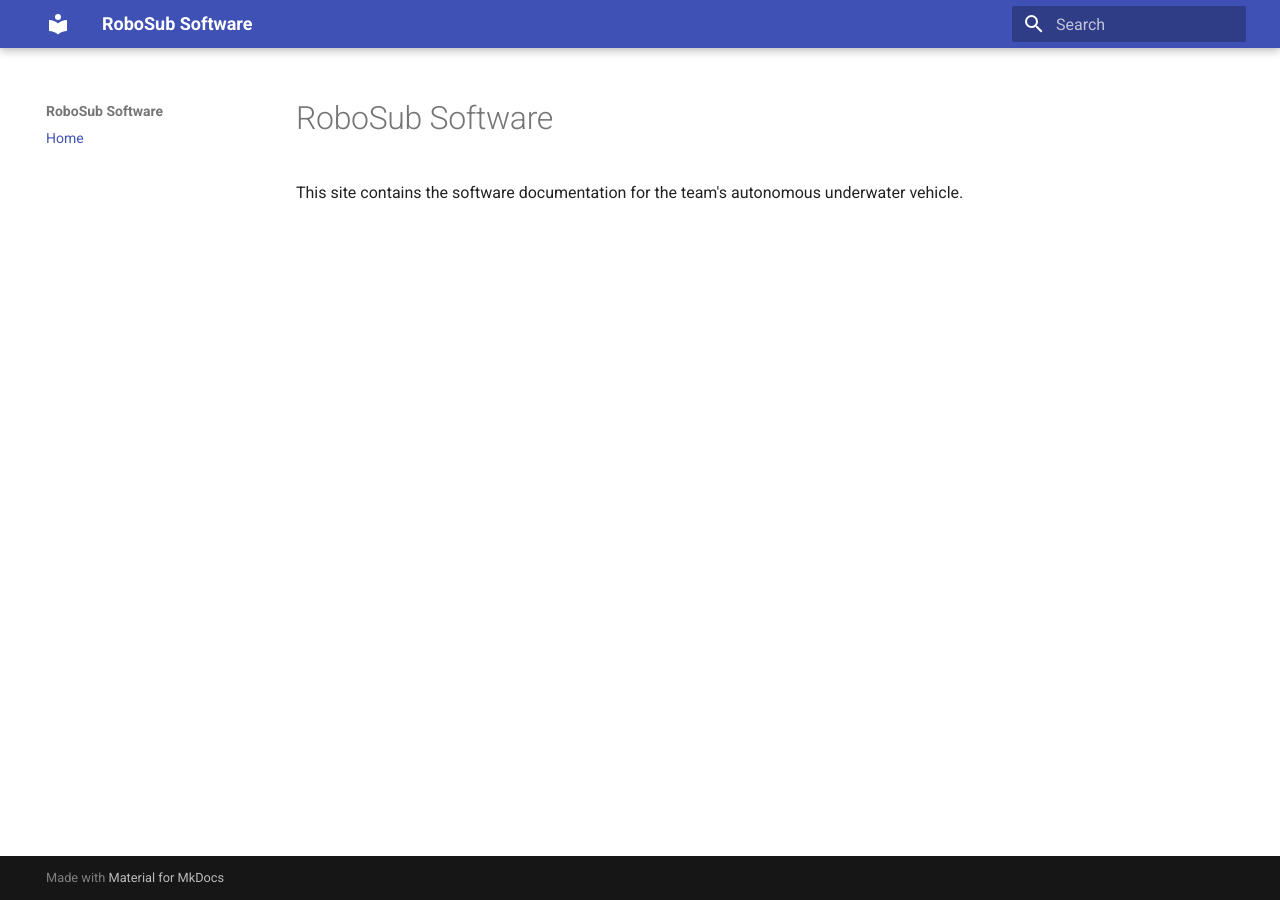
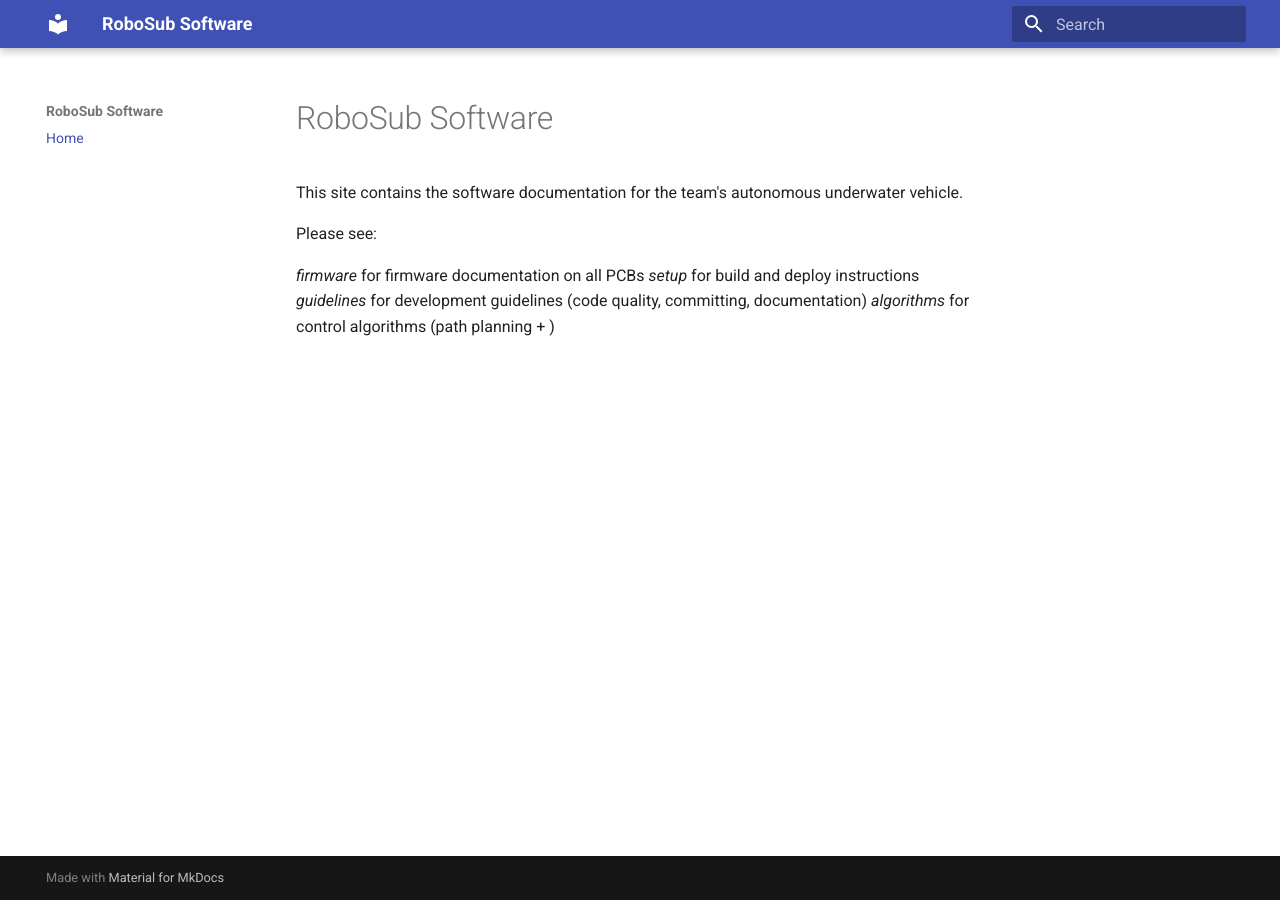
Before and after one commit to CRT-Caltech-Robotics-Team/RoboSub, an MkDocs documentation site: the page built from docs/index.md, in a window 1280 px wide. Built offline with MkDocs 1.6.1 and Material for MkDocs 9.7.7, drawn with Linux system fonts in a browser that asks for light colours.

Commit message:
feat(docs): add firmwrae, algorithms, setup templates and guidelines specification

```diff
--- a/docs/index.md
+++ b/docs/index.md
@@ -2,3 +2,10 @@
 
 This site contains the software documentation for the team's autonomous
 underwater vehicle.
+
+Please see:
+
+*firmware* for firmware documentation on all PCBs
+*setup* for build and deploy instructions
+*guidelines* for development guidelines (code quality, committing, documentation)
+*algorithms* for control algorithms (path planning + )
```
Also changed, not shown: docs/algorithims/path-planning.md (added, +3 -0 lines), docs/firmware/bms.md (added, +3 -0 lines), docs/firmware/pdb.md (added, +3 -0 lines), docs/guidelines.md (added, +46 -0 lines), docs/setup.md (added, +15 -0 lines), docs/test.md (added).
